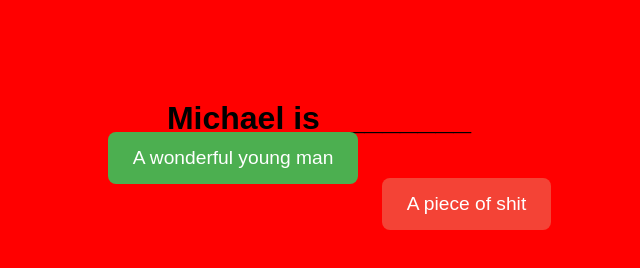
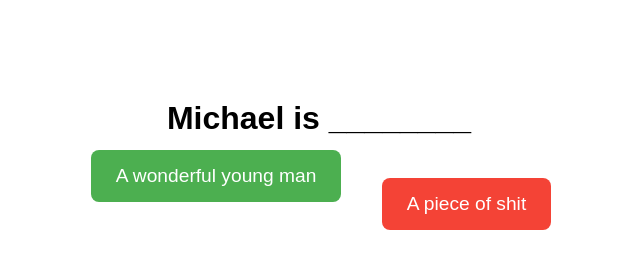
Before and after one commit to midcapnft/michael, a plain HTML site: page index.html in a window 1280 px wide. Both pictures are taken after a click on the button "A wonderful young man". Shown: the whole page, without its empty margins (321-961 px from the left). Drawn offline with Linux system fonts and the light colour scheme.

Commit message:
Add files via upload

```diff
--- a/index.html
+++ b/index.html
@@ -23,11 +23,11 @@
             border: none;
             border-radius: 8px;
             transition: all 0.3s ease;
+            position: relative;
         }
         #option1 {
             background-color: #4CAF50;
             color: white;
-            position: relative;
         }
         #option2 {
             background-color: #f44336;
@@ -49,12 +49,21 @@
 
     <script>
         let moveCount = 0;
+
+        function flashRed() {
+            document.body.style.backgroundColor = 'red';
+            setTimeout(() => {
+                document.body.style.backgroundColor = 'white';
+            }, 300);
+        }
+
         function moveButton() {
             moveCount++;
-            document.body.style.backgroundColor = 'red';
+            flashRed();
             const button = document.getElementById("option1");
-            button.style.left = Math.floor(Math.random() * 300 - 150) + "px";
-            button.style.top = Math.floor(Math.random() * 100 - 50) + "px";
+            const distance = moveCount * 30; // move farther each time
+            button.style.left = Math.floor(Math.random() * distance * 2 - distance) + "px";
+            button.style.top = Math.floor(Math.random() * distance * 2 - distance) + "px";
         }
 
         function correctAnswer() {
```
